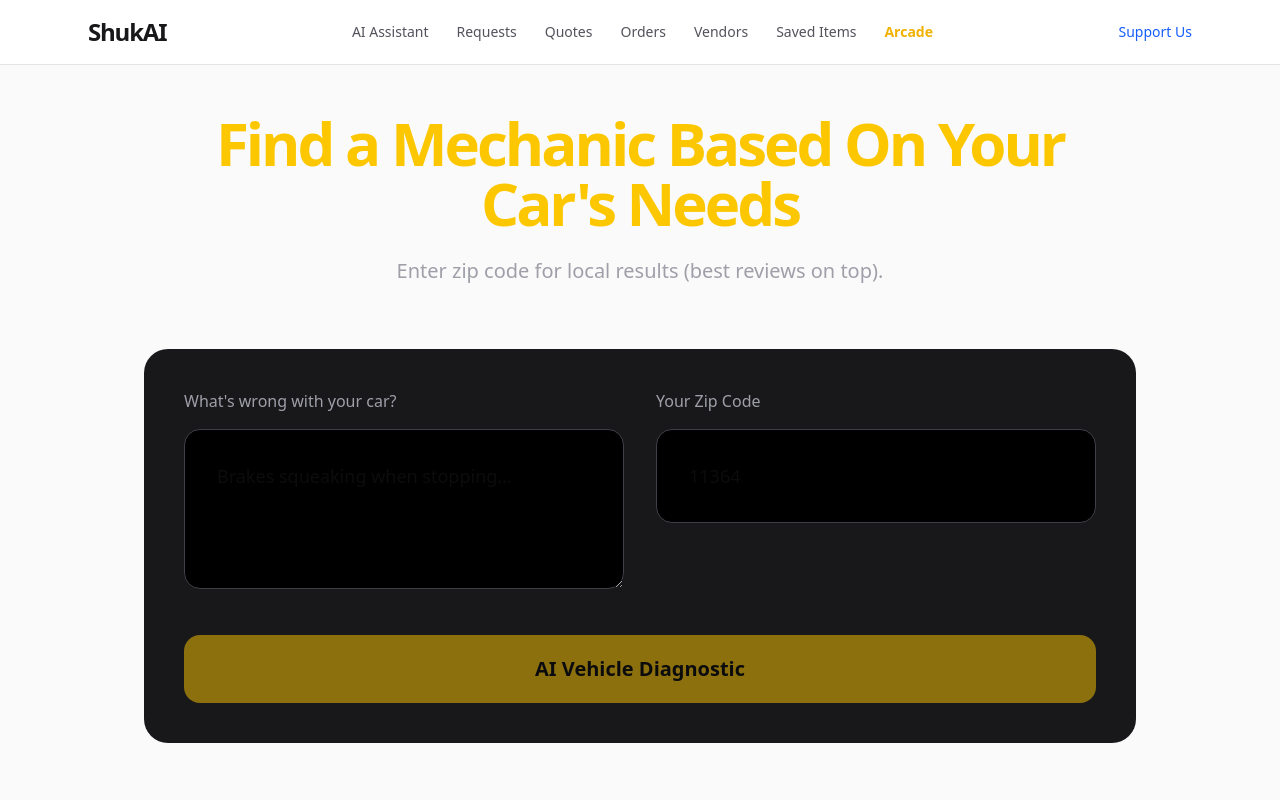
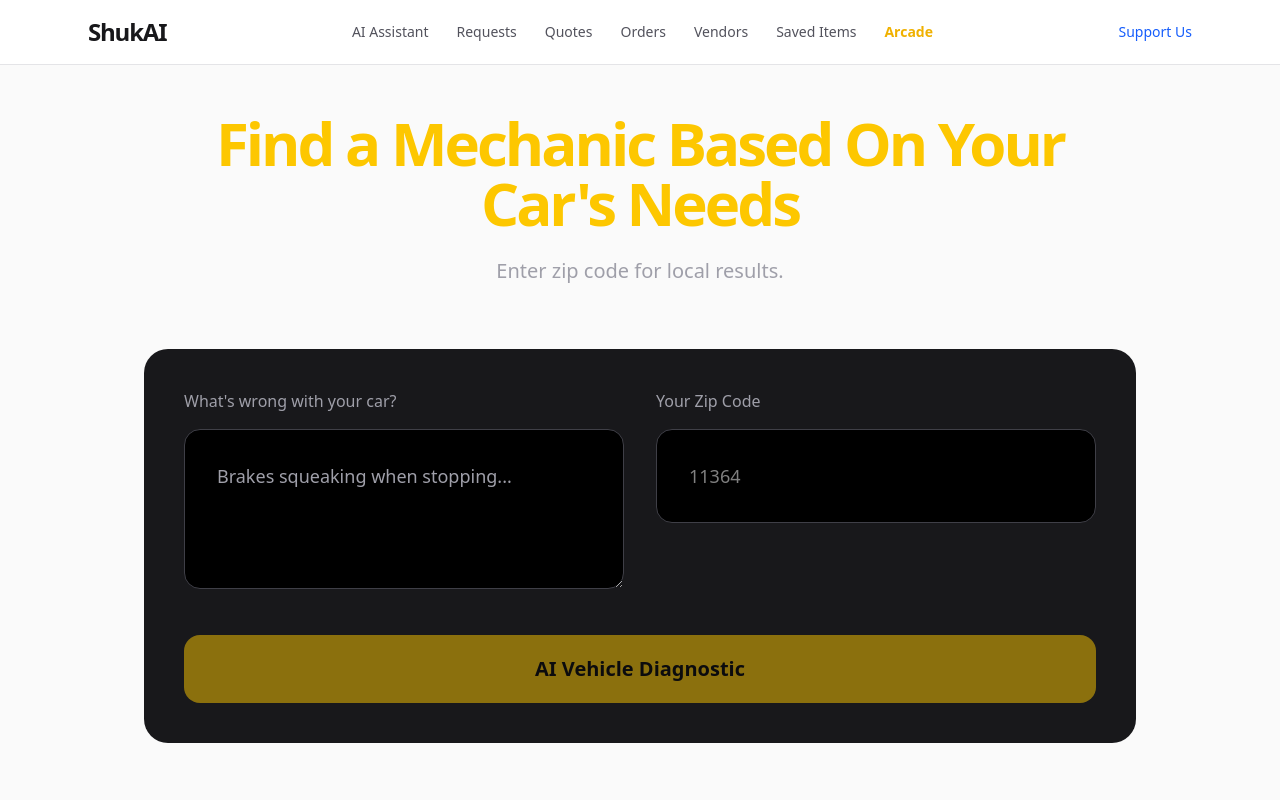
Before and after one commit to Gr33nstonecorp/shuka, a Next.js app: page /assistant in a window 1280 px wide. Shown: the top 800 px of the page. Built offline with nearby package versions, Linux system fonts and the light colour scheme.

Commit message:
Refactor fetch body and update UI text

```diff
--- a/app/assistant/page.tsx
+++ b/app/assistant/page.tsx
@@ -36,18 +36,16 @@ export default function AssistantPage() {
       const res = await fetch("/api/assistant", {
         method: "POST",
         headers: { "Content-Type": "application/json" },
-        body: JSON.stringify({ problem: input, zip }),
+        body: JSON.stringify({ problem: input, zip: zip || "11364" }),
       });
 
       const data = await res.json();
 
       if (data.error) {
         setError(data.error);
-      } else if (data.mechanics) {
-        setMechanics(data.mechanics);
+      } else {
+        setMechanics(data.mechanics || []);
         setPossibleCause(data.possibleCause || "General diagnostic recommended.");
-      } else {
-        setError("No mechanics found.");
       }
     } catch (err) {
       setError("Failed to fetch results.");
@@ -67,7 +65,7 @@ export default function AssistantPage() {
         <h1 className="text-6xl font-black tracking-tighter text-yellow-400 mb-6">
           Find a Mechanic Based On Your Car's Needs
         </h1>
-        <p className="text-zinc-400 text-xl">Enter zip code for local results (best reviews on top).</p>
+        <p className="text-zinc-400 text-xl">Enter zip code for local results.</p>
       </div>
 
       <div className="bg-zinc-900 rounded-3xl p-10 mb-16">
@@ -78,7 +76,7 @@ export default function AssistantPage() {
               value={input}
               onChange={(e) => setInput(e.target.value)}
               placeholder="Brakes squeaking when stopping..."
-              className="w-full bg-black border border-zinc-700 rounded-2xl p-8 text-lg min-h-[160px]"
+              className="w-full bg-black border border-zinc-700 rounded-2xl p-8 text-lg text-white placeholder-zinc-400 min-h-[160px] focus:border-yellow-400"
             />
           </div>
           <div>
@@ -88,7 +86,7 @@ export default function AssistantPage() {
               value={zip}
               onChange={(e) => setZip(e.target.value)}
               placeholder="11364"
-              className="w-full bg-black border border-zinc-700 rounded-2xl p-8 text-lg"
+              className="w-full bg-black border border-zinc-700 rounded-2xl p-8 text-lg text-white"
             />
           </div>
         </div>
@@ -137,7 +135,7 @@ export default function AssistantPage() {
                   target="_blank"
                   className="block w-full text-center bg-yellow-400 hover:bg-yellow-300 text-black font-semibold py-4 rounded-2xl"
                 >
-                  Contact / Book Appointment
+                  Visit Shop / Book Appointment
                 </a>
               </div>
             ))}
```
